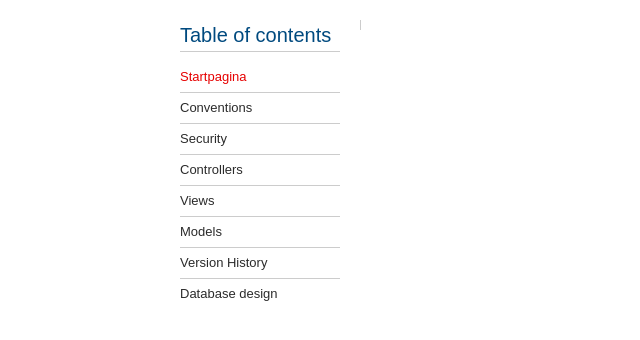
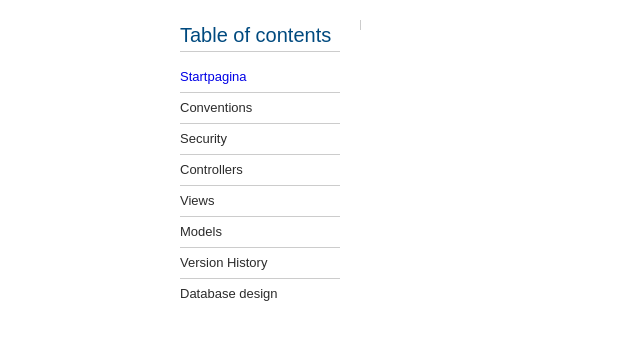
Before and after one commit to Vinze/menukaarten-docs, a PHP site: page /index.html in a window 1280 px wide, with the pointer over the restyled element. Shown: the top 340 px of the page, without its empty margins (0-640 px from the left). Run offline with PHP 8.4, Linux system fonts and the light colour scheme.

Commit message:
With blue style comes blue links

```diff
--- a/assets/css/stylesheet.css
+++ b/assets/css/stylesheet.css
@@ -15,7 +15,7 @@ a:link, a:visited {
 
 a:hover, a:active {
 	text-decoration: 		underline;
-	color:					#E60000;
+	color:					#0000E6;
 }
 
 h1 {
```
